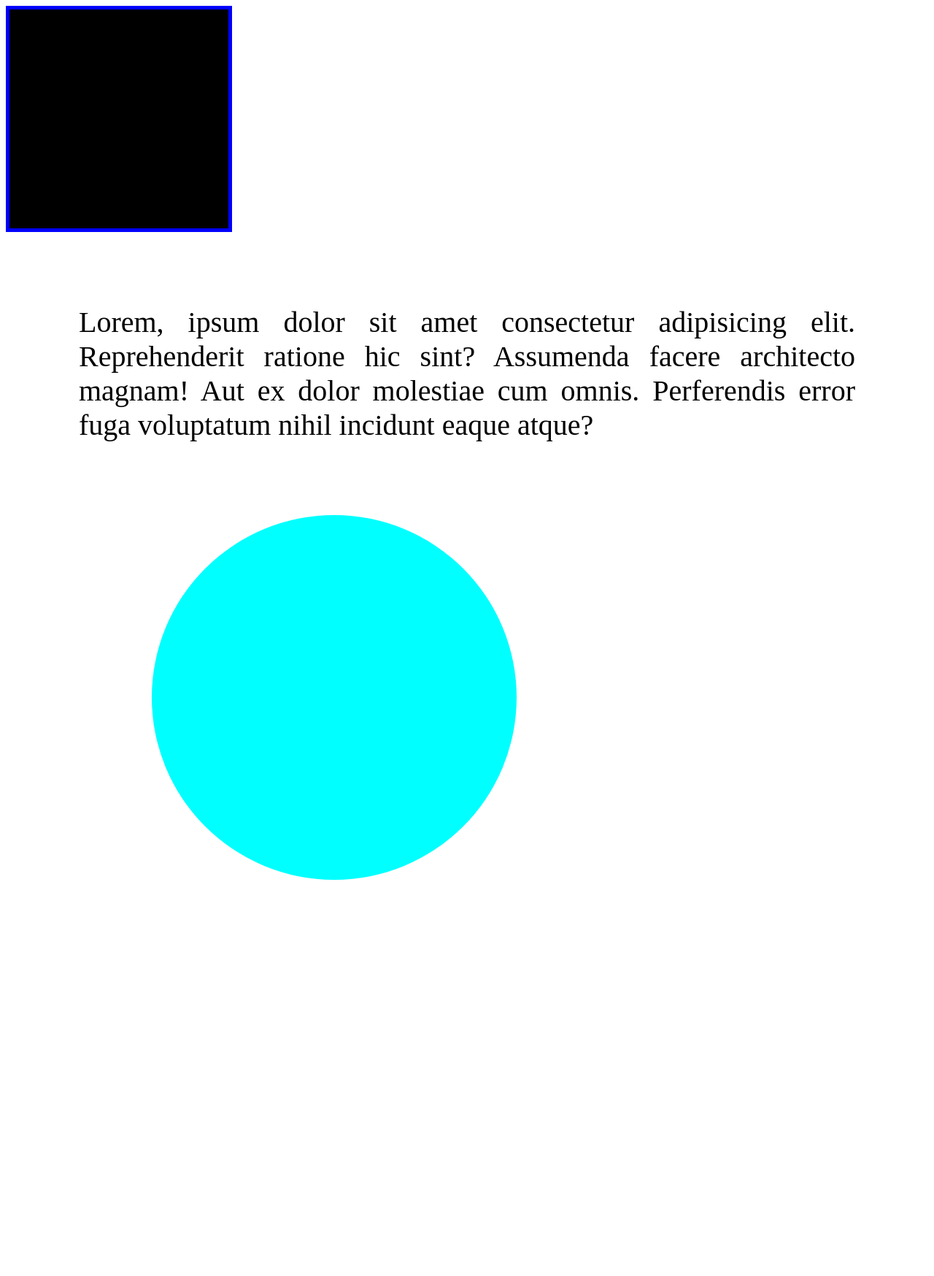
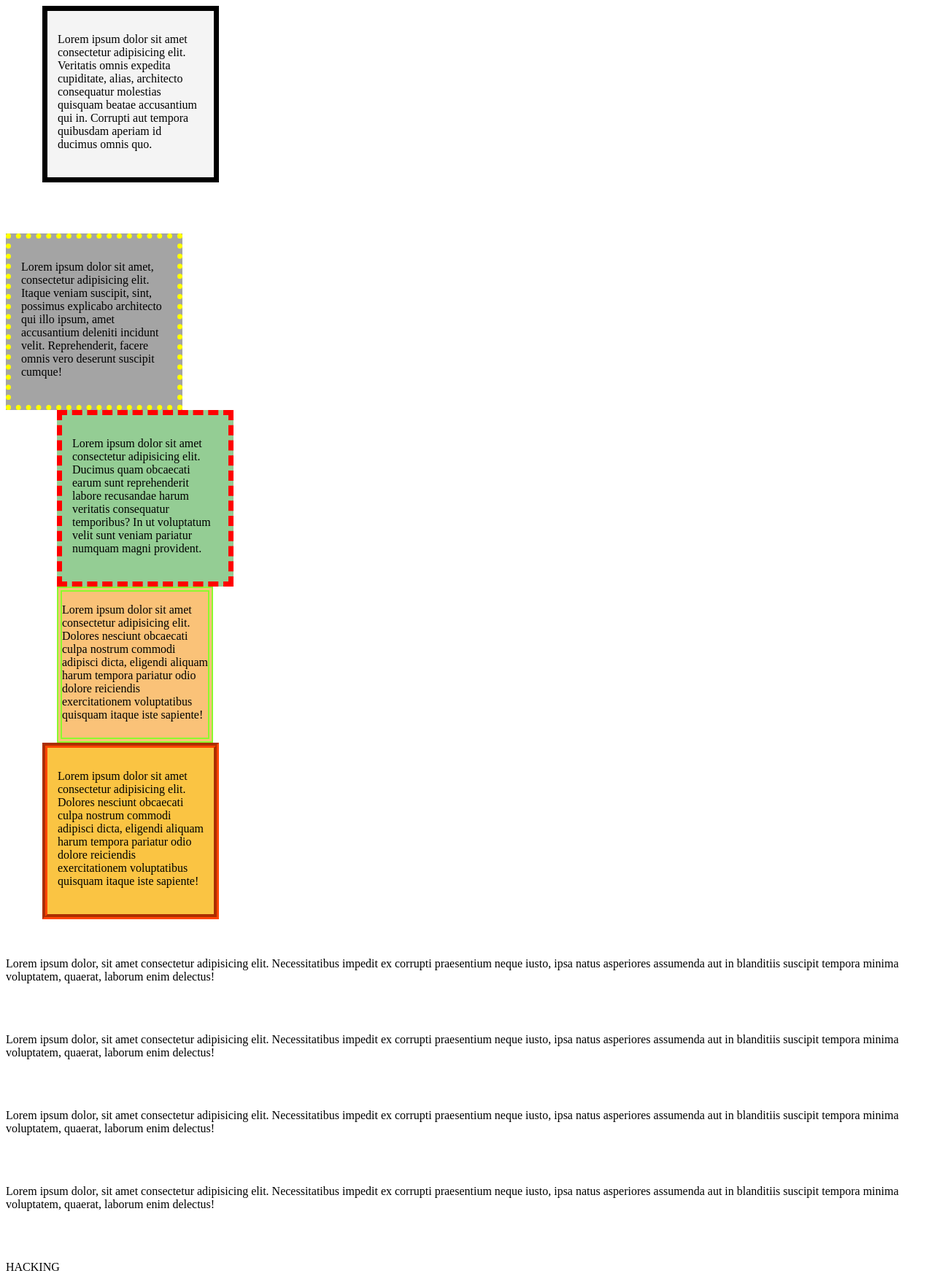
Before and after one commit to migue069/Miguel777, a plain HTML site: page bordes.html in a window 1280 px wide. Shown: the whole page at 73% size. Before the commit the page ends 1214 px from the top, so only its background shows below. Drawn offline with Linux system fonts and the light colour scheme.

Commit message:
actualizando

```diff
--- a/bordes.html
+++ b/bordes.html
@@ -8,8 +8,49 @@
     <link rel="stylesheet" href="css/bordes.css">
 </head>
 <body>
-    <div class="box-1"></div>
-    <p class="parr-style">Lorem, ipsum dolor sit amet consectetur adipisicing elit. Reprehenderit ratione hic sint? Assumenda facere architecto magnam! Aut ex dolor molestiae cum omnis. Perferendis error fuga voluptatum nihil incidunt eaque atque?</p>
-    <div class="box-2"></div>
+    <div class="contenedorg">
+        <div class="box1">
+            <p>Lorem ipsum dolor sit amet consectetur adipisicing elit. Veritatis omnis expedita cupiditate, alias, architecto consequatur molestias quisquam beatae accusantium qui in. Corrupti aut tempora quibusdam aperiam id ducimus omnis quo.</p>
+        </div>
+        <div class="box2">
+            <p>Lorem ipsum dolor sit amet, consectetur adipisicing elit. Itaque veniam suscipit, sint, possimus explicabo architecto qui illo ipsum, amet accusantium deleniti incidunt velit. Reprehenderit, facere omnis vero deserunt suscipit cumque!</p>
+        </div>
+        <div class="box3">
+            <p>Lorem ipsum dolor sit amet consectetur adipisicing elit. Ducimus quam obcaecati earum sunt reprehenderit labore recusandae harum veritatis consequatur temporibus? In ut voluptatum velit sunt veniam pariatur numquam magni provident.</p>
+        </div>
+        <div class="box4">
+            <p>Lorem ipsum dolor sit amet consectetur adipisicing elit. Dolores nesciunt obcaecati culpa nostrum commodi adipisci dicta, eligendi aliquam harum tempora pariatur odio dolore reiciendis exercitationem voluptatibus quisquam itaque iste sapiente!</p>
+        </div>
+        <div class="box5">
+            <p>Lorem ipsum dolor sit amet consectetur adipisicing elit. Dolores nesciunt obcaecati culpa nostrum commodi adipisci dicta, eligendi aliquam harum tempora pariatur odio dolore reiciendis exercitationem voluptatibus quisquam itaque iste sapiente!</p>
+        </div>
+     </div>
+     <br>
+     <br>
+     <div class="textosgeneral">
+        <div class="textos1">
+            <p> Lorem ipsum dolor, sit amet consectetur adipisicing elit. Necessitatibus impedit ex corrupti praesentium neque iusto, ipsa natus asperiores assumenda aut in blanditiis suscipit tempora minima voluptatem, quaerat, laborum enim delectus!</p>
+        </div>
+    <br>
+    <br>
+        <div class="textos2">
+            <p> Lorem ipsum dolor, sit amet consectetur adipisicing elit. Necessitatibus impedit ex corrupti praesentium neque iusto, ipsa natus asperiores assumenda aut in blanditiis suscipit tempora minima voluptatem, quaerat, laborum enim delectus!</p>
+        </div>
+    <br>
+    <br>
+        <div class="textos3">
+            <p> Lorem ipsum dolor, sit amet consectetur adipisicing elit. Necessitatibus impedit ex corrupti praesentium neque iusto, ipsa natus asperiores assumenda aut in blanditiis suscipit tempora minima voluptatem, quaerat, laborum enim delectus!</p>
+        </div>
+    <br>
+    <br>
+        <div class="textos4">
+            <p> Lorem ipsum dolor, sit amet consectetur adipisicing elit. Necessitatibus impedit ex corrupti praesentium neque iusto, ipsa natus asperiores assumenda aut in blanditiis suscipit tempora minima voluptatem, quaerat, laborum enim delectus!</p>
+        </div>
+    <br>
+    <br>
+    </div>
+     <div class="bolita">
+        <p> HACKING</p>
+     </div>
 </body>
 </html>
--- a/css/bordes.css
+++ b/css/bordes.css
@@ -1,23 +1,112 @@
- .box-1{
-    width: 300px;
-    height: 300px;
-    background-color: black;
-    border: 5px solid blue;
+body{
+      background-color: white;
+}
+ .contenefor{
+      display: flex;
+      text-align: justify;
+      font-family: Arial, Helvetica, sans-serif;
+      padding-left: 200px;
+      padding-top: 100px;
+      font-size: 16px;
  }
- .parr-style {
-    font-size: 2.5em;
-    margin: 100px;
+  .box1{
+      width: 200px;
+      height: 200px;
+      background-color: #f4f4f4;
+      background-size: cover;
+      margin-left: 50px;
+      border: 7px solid black;
+      padding: 14px;
+  }
+  .box2{
+    width: 200px;
+    height: 200px;
+    background-color: #a4a4a4;
+    background-size: cover;
+    margin-top: 70px;
+    border: 7px dotted yellow;
+    padding: 14px;
+  }
+  .box3{
+    width: 200px;
+    height: 200px;
+    background-color: #94cd94;
+    background-size: cover;
+    margin-left: 70px;
+    border: 7px dashed red;
+    padding: 14px;
+  }
+  .box4{
+    width: 200px;
+    height: 200px;
+    background-color: #fac278;
+    background-size: cover;
+    margin-left: 70px;
+    border: 7px double rgb(140, 249, 46);
+    padding: 14;
+  }
+  .box5{
+    width: 200px;
+    height: 200px;
+    background-color: #fac443;
+    background-size: cover;
+    margin-left: 50px;
+    border: 7px groove orangered;
+    padding: 14px;
+  }
+  .textogeneral{
     text-align: justify;
-    border: 1px solid rgb,(rgb(52, 46, 31));
- }
- .parr-padding {
-   padding: 0 150px;
-   border-radius: 30px;
- }
- .box-2 {
-   width: 500px;
-   height: 500px;
-   border-radius: 500px;
-   background-color: aqua;
-   margin-left: 200px;
- }
+    color: black;
+    font-family: Arial, Helvetica, sans-serif;
+    font-size: 25px;
+  }
+  .texto1{
+    width: 1105px;
+    height: 200px;
+    margin-left: 390px;
+    border: 5px solid green;
+    background-size: cover;
+    background-color: #f5eba0;
+    padding: 20px;
+  }
+  .texto2{
+    width: 1105px;
+    height: 200px;
+    margin-left: 390px;
+    border: 5px solid green;
+    background-size: cover;
+    background-color: #f5eba0;
+    padding: 20px;
+  }
+  .texto3{
+    width: 1105px;
+    height: 200px;
+    margin-left: 390px;
+    border: 5px solid green;
+    background-size: cover;
+    background-color: #f5eba0;
+    padding: 20px;
+  }
+  .texto4{
+    width: 1105px;
+    height: 200px;
+    margin-left: 390px;
+    border: 5px solid green;
+    background-size: cover;
+    background-color: #f5eba0;
+    padding: 20px;
+  }
+  .bola{
+    width: 500px;
+    height: 500px;
+    text-align: center;
+    font-family: Arial, Helvetica, sans-serif;
+    font-size: 20px;
+    line-height: 450px;
+    color: indigo;
+    margin-left: 700px;
+    border-radius: 500px 500px 500px 500px;
+    background-size: cover;
+    background-color: crimson;
+    border: 10px solid burlywood;
+  }
```
Also changed, not shown: index.html (+2 -1 lines).
